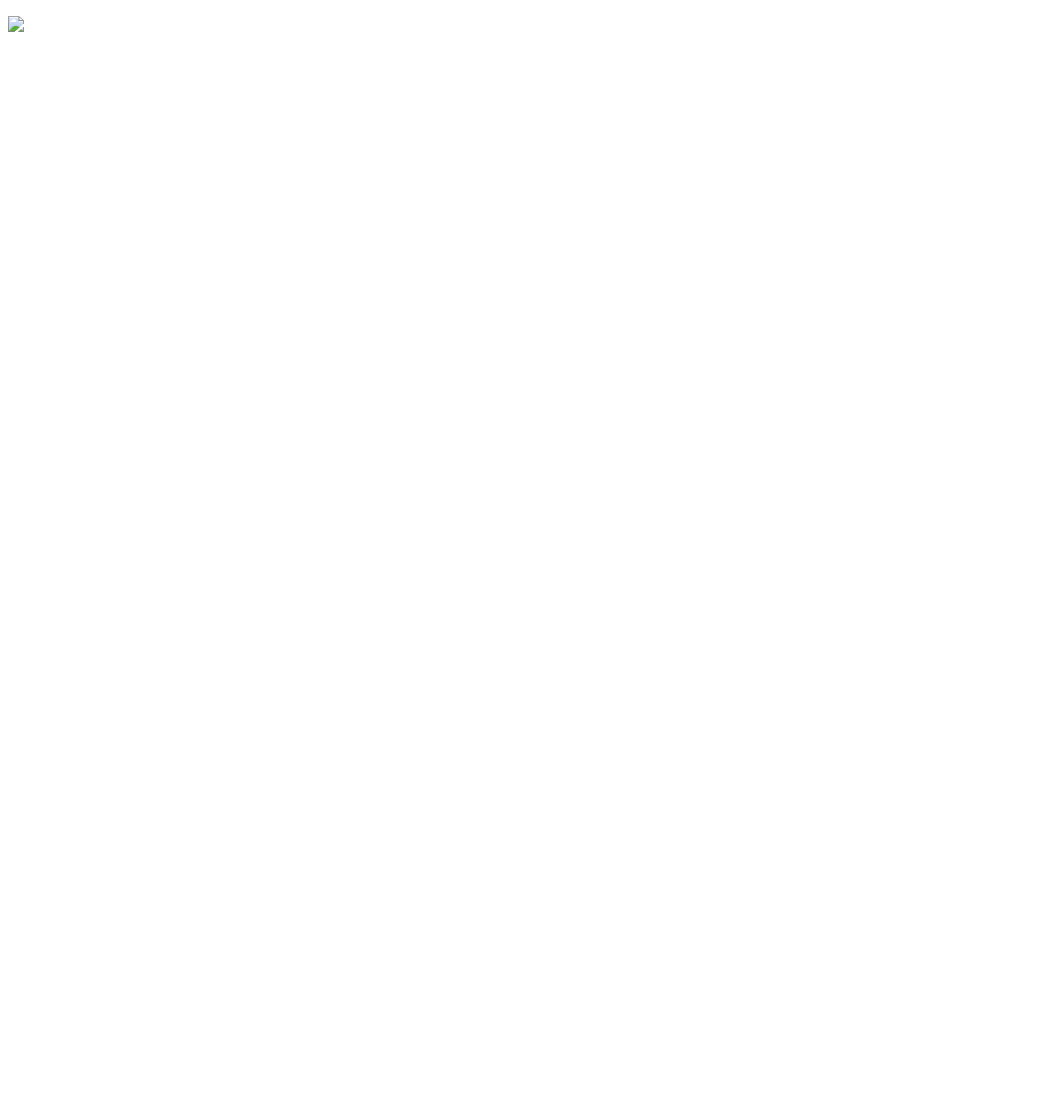
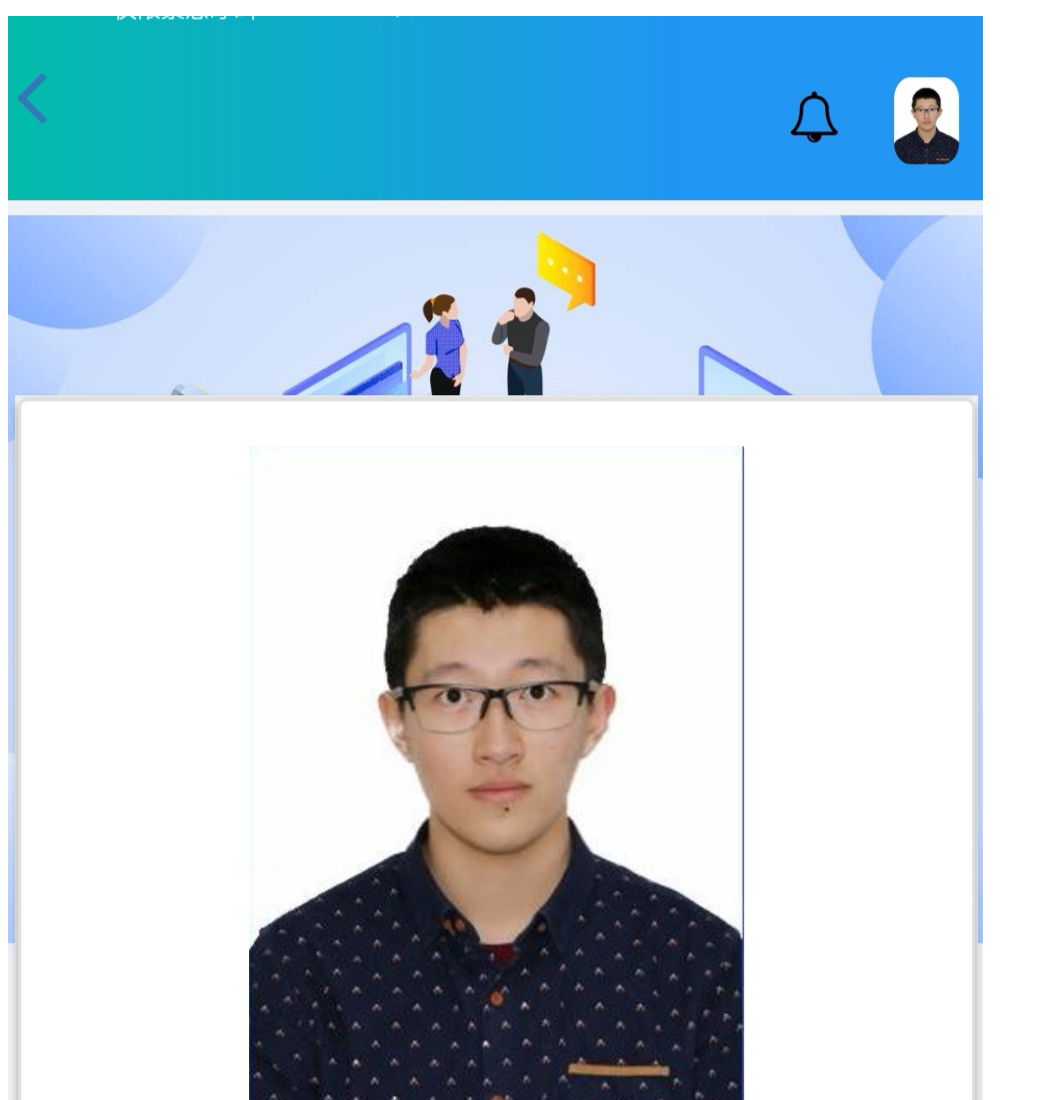
Before and after one commit to Yqin9Xx/Yqin9Xx.github.io, a plain HTML site: page index.html in a window 1280 px wide. Shown: the top 1100 px of the page, without its empty margins (0-1038 px from the left). Before the commit the page ends 800 px from the top, so only its background shows below. Drawn offline with Linux system fonts and the light colour scheme.

Commit message:
Update index.html

```diff
--- a/index.html
+++ b/index.html
@@ -5,5 +5,5 @@
 <title>天津大学综合服务平台</title>
 </head>
 <body>
-    <p><img src="/Users/apple/Desktop/出门/Screenshot_20201118_104249.jpg "></p>
+    <p><img src="https://github.com/Yqin9Xx/Yqin9Xx.github.io/blob/main/outside.jpg"></p>
 </html>
```
